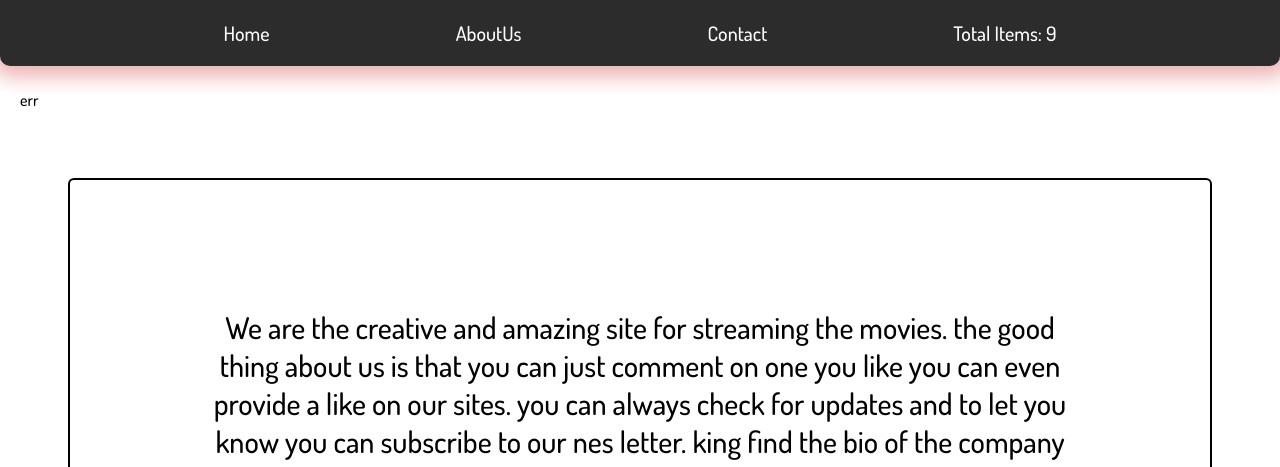
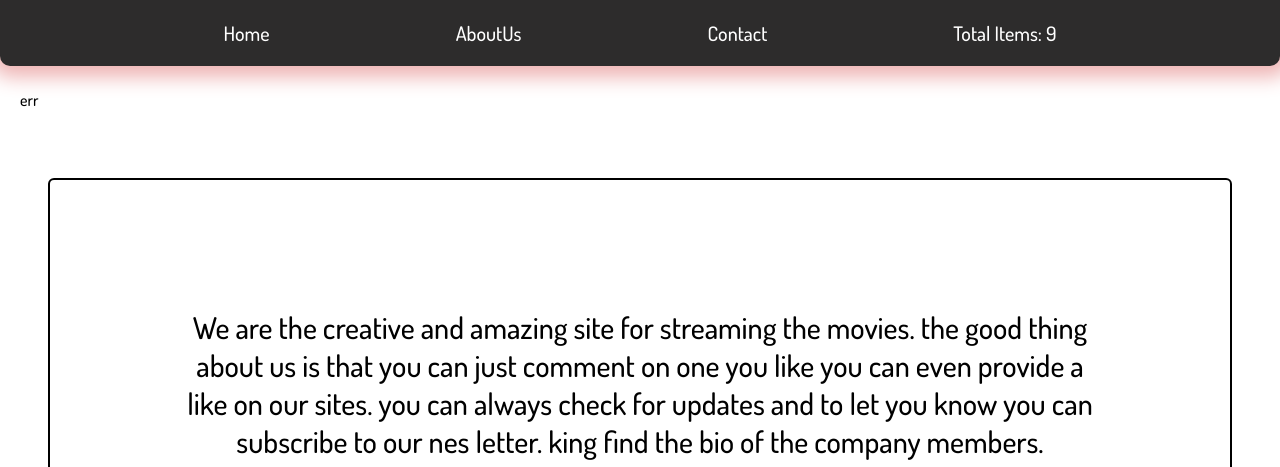
Before and after one commit to Moise-code/final-Javascipt-capstone-project, a website built with webpack: page src/index.html in a window 1280 px wide. Shown: the top 467 px of the page. Built offline with nearby package versions, Linux system fonts and the light colour scheme; no server answers; a web font is replaced by a local one.

Commit message:
fixing issues

```diff
--- a/src/index.html
+++ b/src/index.html
@@ -20,7 +20,6 @@
     </nav>
   </header>
   <div id="modalDisplay"></div>
-  <main class="flex" id="show-cards">
 
   <div class="main"></div>
   <section class="about" id="about-section">
--- a/src/main.css
+++ b/src/main.css
@@ -70,7 +70,9 @@ body {
   flex-direction: column;
 }
 
-main {
+.main {
+  display: flex;
+  flex-direction: row;
   flex-wrap: wrap;
   align-items: center;
   margin-top: 50px;
```
